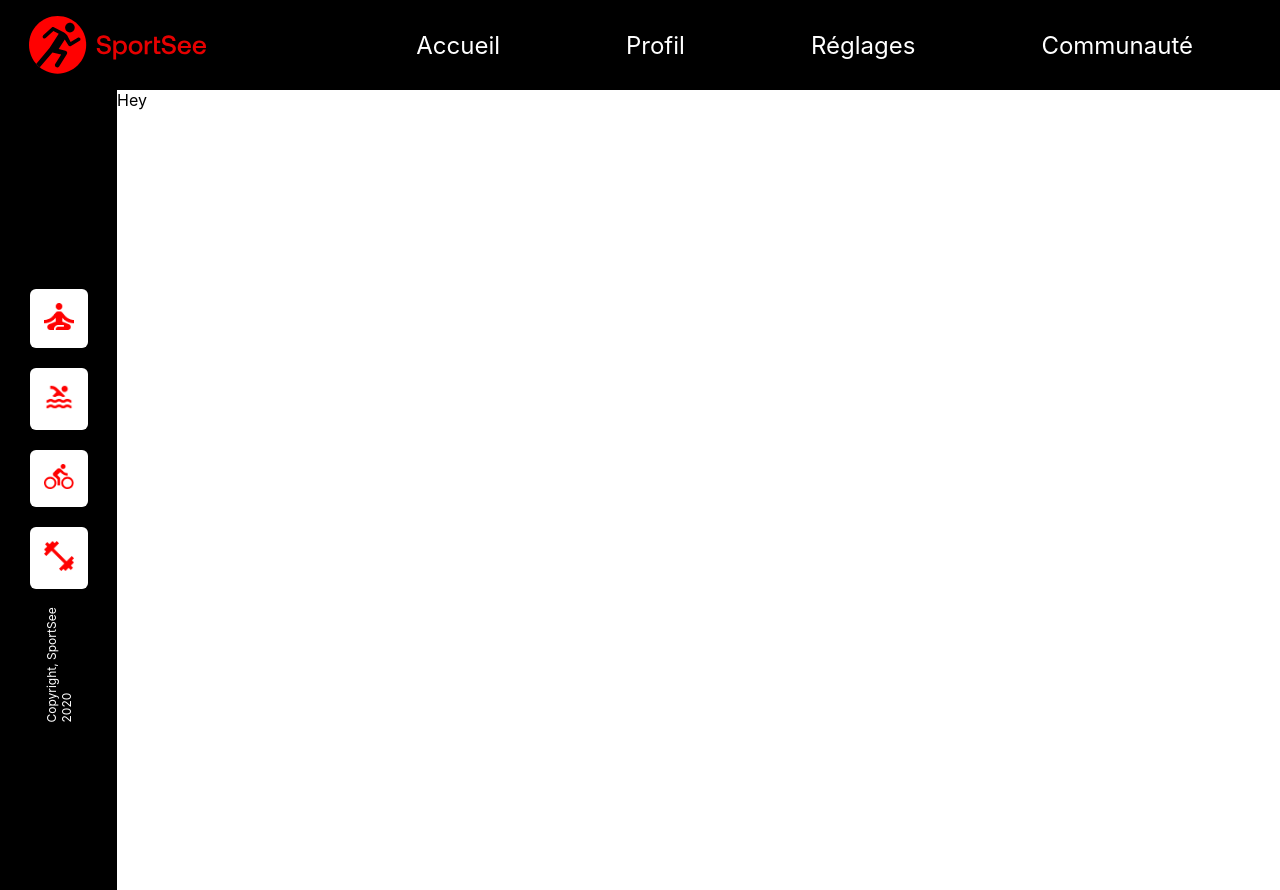
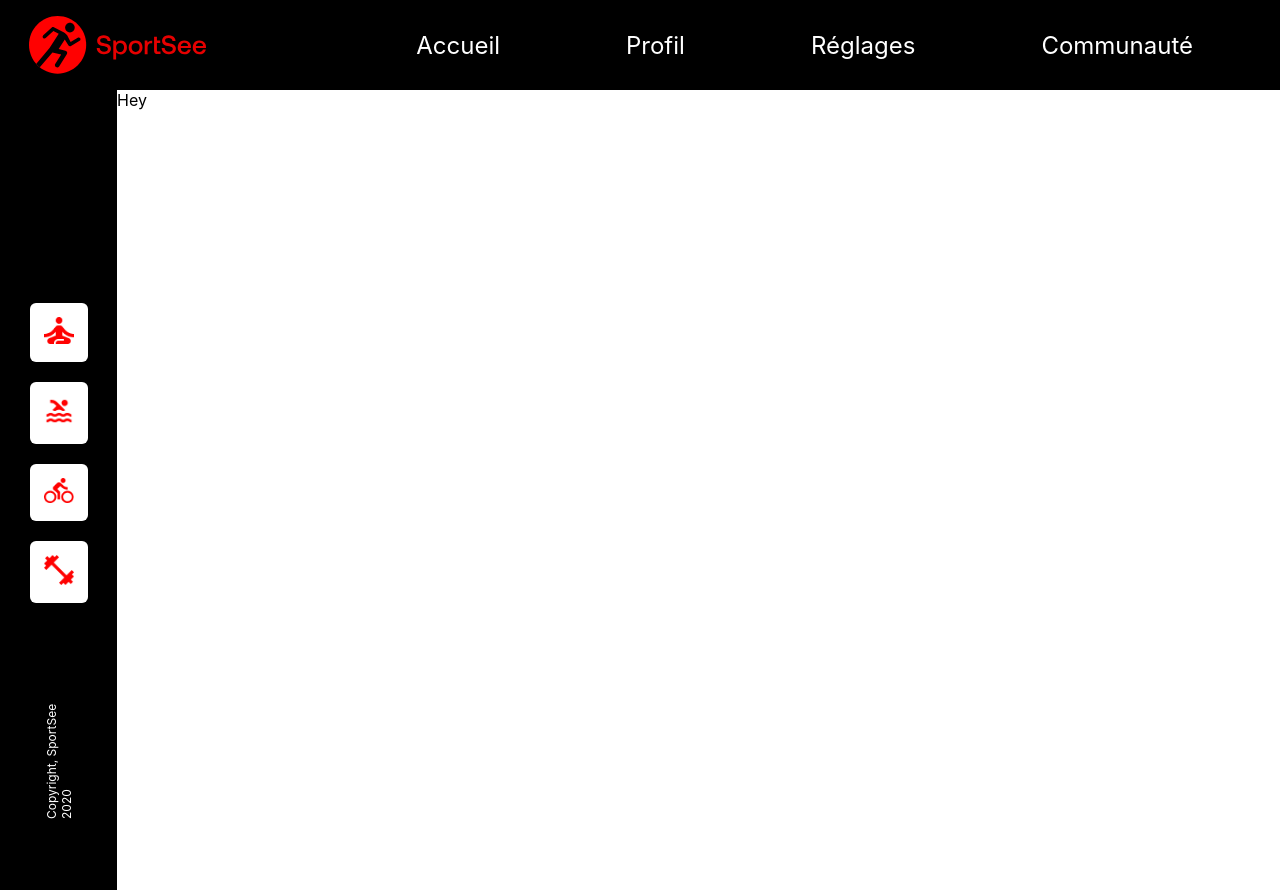
Before and after one commit to JustineLo/P12, a React (Create React App) app: page / in a window 1280 px wide. Built offline with nearby package versions, Linux system fonts and the light colour scheme.

Commit message:
Sidebar icons

```diff
--- a/src/layout/Sidebar.js
+++ b/src/layout/Sidebar.js
@@ -12,9 +12,11 @@ const Sidebar = () => {
   return (
     <>
       <div className={styles.sidebar}>
-        {icons.map((icon, index) => (
-          <Icon img={icon} color="#fff" size="30px" key={index} />
-        ))}
+        <div className={styles.icons}>
+          {icons.map((icon, index) => (
+            <Icon img={icon} color="#fff" size="30px" key={index} />
+          ))}
+        </div>
         <p className={styles.text}>{text}</p>
       </div>
     </>
--- a/src/layout/Sidebar.module.css
+++ b/src/layout/Sidebar.module.css
@@ -9,9 +9,16 @@
   justify-content: center;
 }
 
+.icons {
+  display: flex;
+  flex-direction: column;
+  gap: 20px;
+}
+
 .text {
   color: white;
   font-size: 12px;
   transform: rotate(-90deg);
-  margin-top: 40px;
+  padding-right: 200px;
+  width: 138px;
 }
```
